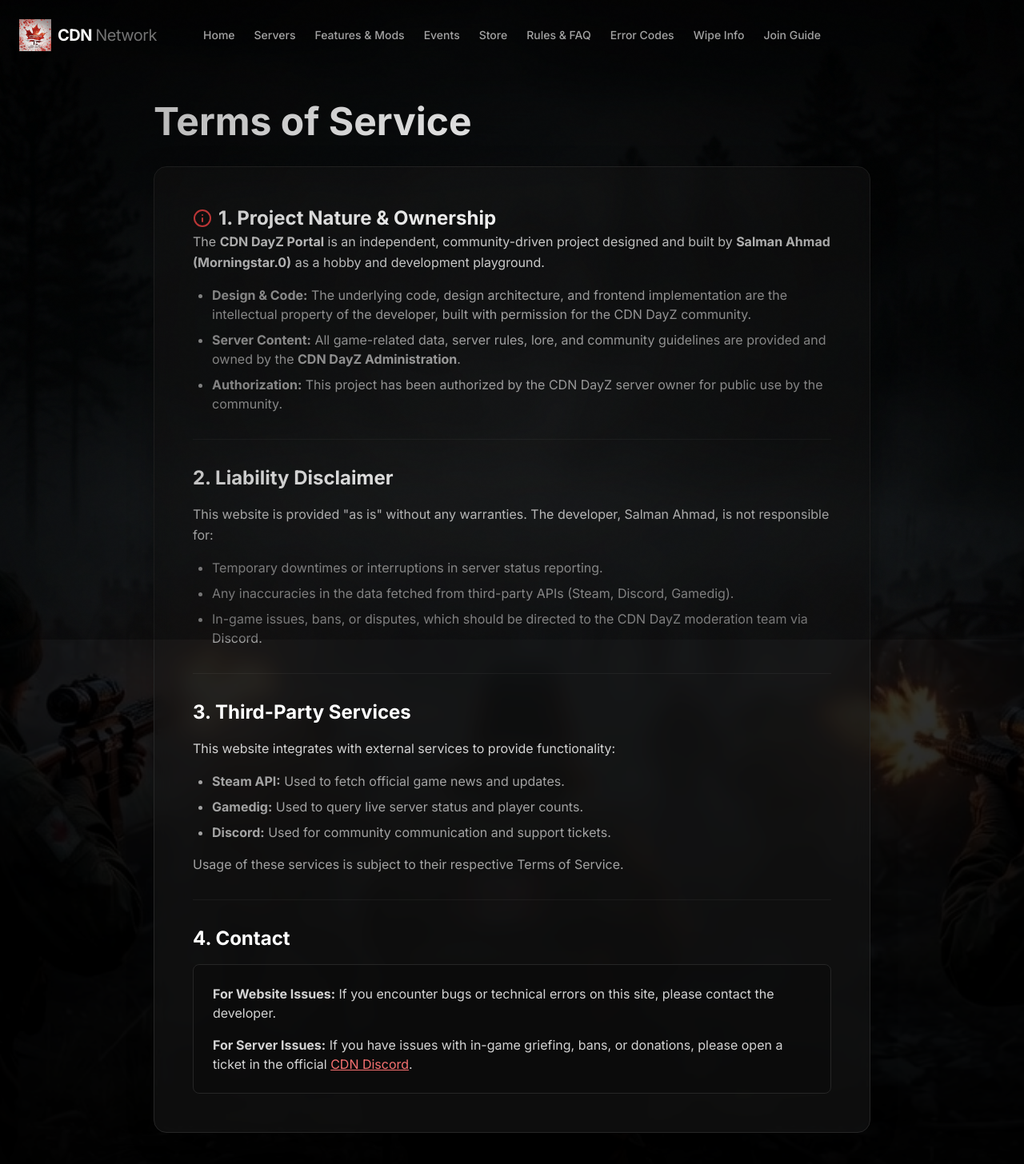
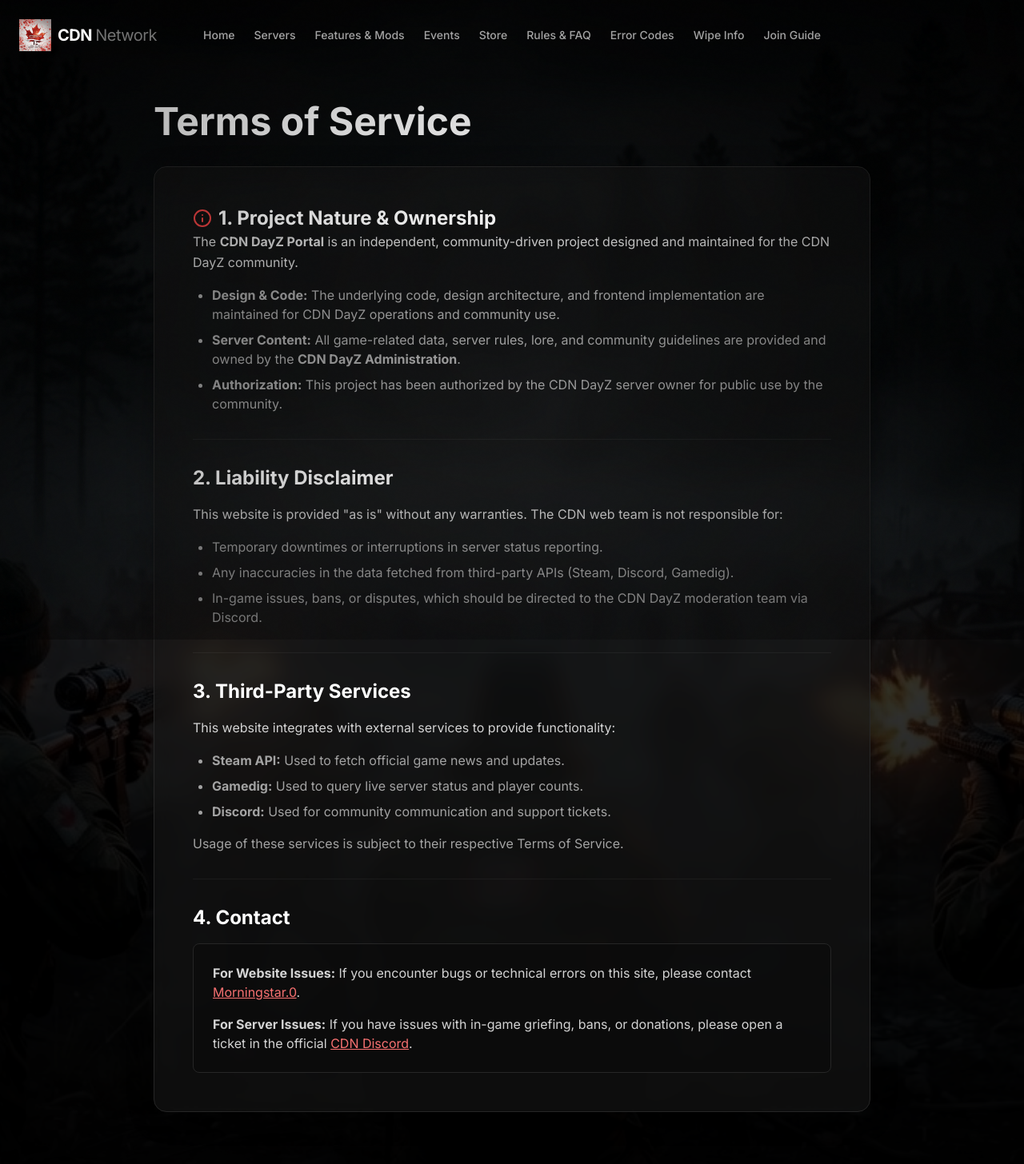
Before and after one commit to InfamousMorningstar/CDNdayz, a Next.js app: page /legal/terms in a window 1280 px wide. Shown: the top 1456 px of the page at 80% size. Built offline with nearby package versions, Linux system fonts and the light colour scheme.

Commit message:
Update legal contact attribution and privacy/terms links

```diff
--- a/src/app/legal/privacy/page.tsx
+++ b/src/app/legal/privacy/page.tsx
@@ -82,10 +82,10 @@
               <section>
                 <h2 className="text-2xl font-bold text-white">5. Updates & Contact</h2>
                 <p className="text-neutral-300 leading-relaxed mt-4">
-                  This policy is effective as of 2024 and may be updated periodically. Your continued use of the website constitutes acceptance of any changes.
+                  This policy is effective as of 2026 and may be updated periodically. Your continued use of the website constitutes acceptance of any changes.
                 </p>
                 <p className="text-neutral-300 leading-relaxed mt-4">
-                  For questions regarding this policy or the website's data practices, please contact the developer, <strong>Salman Ahmad (Morningstar.0)</strong>, or the CDN Administration on <Link href={DISCORD_INVITE_URL} className="text-red-400 hover:text-red-300 underline">Discord</Link>.
+                  For questions regarding this policy or the website&apos;s data practices, please contact <a href="https://portfolio.ahmxd.net" target="_blank" rel="noopener noreferrer" className="text-red-400 hover:text-red-300 underline">Morningstar.0</a> or the CDN Administration on <Link href={DISCORD_INVITE_URL} className="text-red-400 hover:text-red-300 underline">Discord</Link>.
                 </p>
               </section>
 
--- a/src/app/legal/terms/page.tsx
+++ b/src/app/legal/terms/page.tsx
@@ -25,11 +25,11 @@
                   1. Project Nature & Ownership
                 </h2>
                 <p className="text-neutral-300 leading-relaxed">
-                  The <strong>CDN DayZ Portal</strong> is an independent, community-driven project designed and built by <strong>Salman Ahmad (Morningstar.0)</strong> as a hobby and development playground.
+                  The <strong>CDN DayZ Portal</strong> is an independent, community-driven project designed and maintained for the CDN DayZ community.
                 </p>
                 <ul className="list-disc pl-6 space-y-2 text-neutral-400 mt-4">
                   <li>
-                    <strong>Design & Code:</strong> The underlying code, design architecture, and frontend implementation are the intellectual property of the developer, built with permission for the CDN DayZ community.
+                    <strong>Design & Code:</strong> The underlying code, design architecture, and frontend implementation are maintained for CDN DayZ operations and community use.
                   </li>
                   <li>
                     <strong>Server Content:</strong> All game-related data, server rules, lore, and community guidelines are provided and owned by the <strong>CDN DayZ Administration</strong>.
@@ -45,7 +45,7 @@
               <section>
                 <h2 className="text-2xl font-bold text-white">2. Liability Disclaimer</h2>
                 <p className="text-neutral-300 leading-relaxed mt-4">
-                  This website is provided "as is" without any warranties. The developer, Salman Ahmad, is not responsible for:
+                  This website is provided "as is" without any warranties. The CDN web team is not responsible for:
                 </p>
                 <ul className="list-disc pl-6 space-y-2 text-neutral-400 mt-4">
                   <li>Temporary downtimes or interruptions in server status reporting.</li>
@@ -77,7 +77,7 @@
                 <h2 className="text-2xl font-bold text-white">4. Contact</h2>
                 <div className="bg-neutral-950/50 p-6 rounded-lg border border-neutral-800 mt-4">
                   <p className="text-neutral-300 mb-4">
-                    <strong>For Website Issues:</strong> If you encounter bugs or technical errors on this site, please contact the developer.
+                    <strong>For Website Issues:</strong> If you encounter bugs or technical errors on this site, please contact <a href="https://portfolio.ahmxd.net" target="_blank" rel="noopener noreferrer" className="text-red-400 hover:text-red-300 underline">Morningstar.0</a>.
                   </p>
                   <p className="text-neutral-300">
                     <strong>For Server Issues:</strong> If you have issues with in-game griefing, bans, or donations, please open a ticket in the official <Link href={DISCORD_INVITE_URL} className="text-red-400 hover:text-red-300 underline">CDN Discord</Link>.
```
Also changed, not shown: 1 other file (tests, documents, lock files or other folders).
